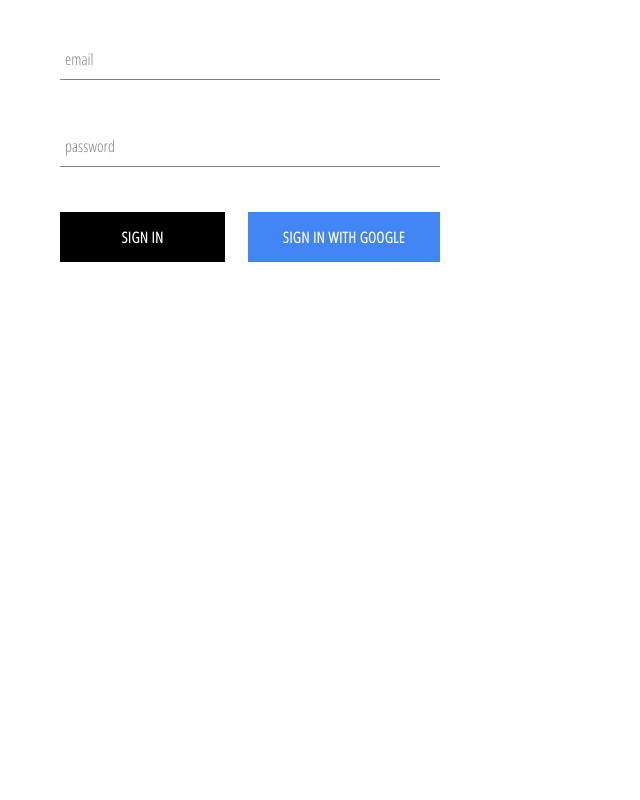
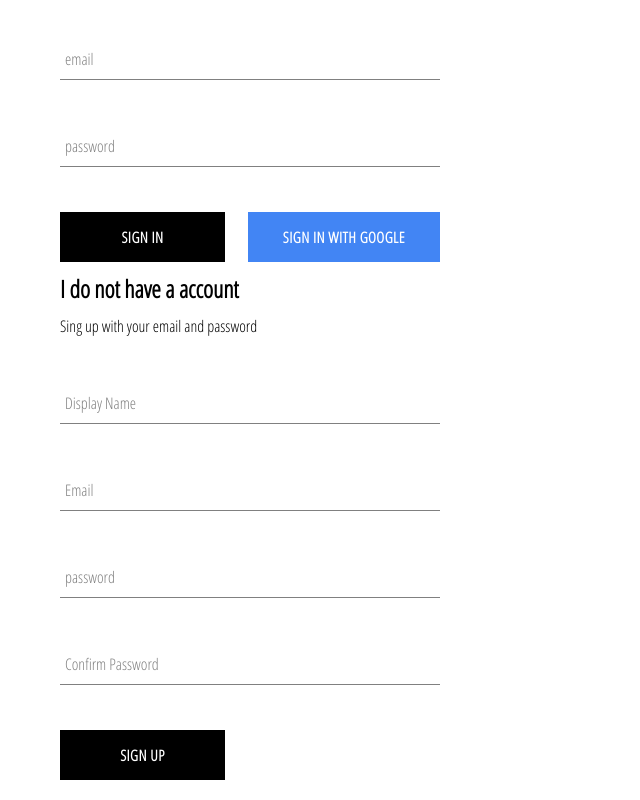
Before and after one commit to drwillems/ecommerce-store, a React (Create React App) app: page /signin in a window 1280 px wide. Shown: the part 217-1017 px from the top of the page, without its empty margins (0-640 px from the left). Before the commit the page ends 800 px from the top, so only its background shows below. Built offline with nearby package versions, Linux system fonts and the light colour scheme; no server answers.

Commit message:
sign in signup

```diff
--- a/src/App.js
+++ b/src/App.js
@@ -11,6 +11,8 @@
   constructor(props) {
     super(props);
 
+
+    //setting the current user to null as default before loadin state
     this.state = {
       currentUser : null
     }
@@ -22,11 +24,38 @@
   // after this you will receive an object back from firebase contain a lot more details about the user.
   //reason why this is in the app is because it can always be used. state trickles down to lower components
   componentDidMount() {
-    this.unsubscribeFromAuth = auth.onAuthStateChanged(async user => {
-      createUserProfileDocument(user);
+
+    //Get the currently signed-in user The recommended way to get the current user is by setting an observer on the Auth object:
+    // firebase.auth().onAuthStateChanged(function(user) {
+    // if (user) {
+    // User is signed in.
+    //   } else {
+    // No user is signed in.
+    //   }
+    //  }); //
+
+    this.unsubscribeFromAuth = auth.onAuthStateChanged(async userAuth => {
+      if (userAuth) {
+        const userRef = await createUserProfileDocument(userAuth);
+
+    //You can listen to a document with the onSnapshot() method. An initial call using the callback you provide creates a document snapshot immediately with the
+     // current contents of the single document. Then, each time the contents change, another call updates the document snapshot.
+        userRef.onSnapshot(snapShot => {
+          this.setState({
+            currentUser: {
+              id: snapShot.id,
+              ...snapShot.data()
+            }
+          });
+        });
+
+
+      }
+      this.setState({currentUser:userAuth});
     });
   }
-
+  //This method is called when a component is being removed from the DOM.
+  //this.unsubscribeFromAuth has been declared before but we are removing it here
   componentWillUnmount() {
     this.unsubscribeFromAuth();
   }
--- /dev/null
+++ b/src/components/sing-up/sing-up.component.jsx
@@ -0,0 +1,102 @@
+import React from 'react';
+import FormInput from '../form-input/form-input.component';
+import CustomButton from '../custom-button/custom-button.component';
+import {auth, createUserProfileDocument} from '../../firebase/firebase.utils';
+import './sing-up.styles.scss';
+
+class SignUp extends React.Component {
+    constructor(props) {
+        super(props);
+
+        this.state = {
+            displayName: '',
+            email: '',
+            password: '',
+            confirmPassword: ''
+
+        }
+    }
+
+    handleSubmit = async event => {
+        event.preventDefault();
+
+        const {displayName, email, password, confirmPassword} = this.state;
+
+        if(password !== confirmPassword) {
+            alert("password dont match")
+            return;
+        }
+
+        try {
+            const {user} = await auth.createUserWithEmailAndPassword(email, password)
+
+         await   createUserProfileDocument(user,{ displayName});
+
+         this.state({
+            displayName: '',
+            email: '',
+            password: '',
+            confirmPassword: ''
+
+        });
+
+        } catch (error) {
+            console.log(error);
+        }
+
+    };
+
+    handleChange = event => {
+        const {name, value} = event.target;
+
+        this.setState ({[name]: value});
+    };
+
+
+    render() {
+        const {displayName, email, password, confirmPassword} = this.state;
+        return(
+            <div className='sign-up'>
+                <h2 className='title'>I do not have a account</h2>
+                <span>Sing up with your email and password</span>
+                <form className='sign-up-form' onSubmit={this.handleSubmit}>
+                    <FormInput
+                        type='text'
+                        name='displayName'
+                        value={displayName}
+                        onChange={this.handleChange}
+                        label='Display Name'
+                        required
+                    />
+                    <FormInput
+                        type='email'
+                        name='  email'
+                        value={email}
+                        onChange={this.handleChange}
+                        label='Email'
+                        required
+                    />
+                    <FormInput
+                        type='password'
+                        name='password'
+                        value={password}
+                        onChange={this.handleChange}
+                        label='password'
+                        required
+                    />
+                    <FormInput
+                        type='password'
+                        name='confirmPassword'
+                        value={confirmPassword}
+                        onChange={this.handleChange}
+                        label='Confirm Password'
+                        required
+                    />
+                    <CustomButton type='submit'> SIGN UP</CustomButton>
+                </form>
+            </div>
+        )
+    }
+}
+
+export default SignUp;
--- /dev/null
+++ b/src/components/sing-up/sing-up.styles.scss
@@ -0,0 +1,9 @@
+.sign-up {
+    display: flex;
+    flex-direction: column;
+    width: 380px;
+
+    .title {
+        margin: 10px 0;
+    }
+}
--- a/src/firebase/firebase.utils.js
+++ b/src/firebase/firebase.utils.js
@@ -23,6 +23,7 @@
     const snapShot = await userRef.get();
 
     //if exists is false from thhe object that you receive back from firebase
+
     if(!snapShot.exists) {
         const {displayName, email} = userAuth;
         const createdAt = new Date();
--- a/src/pages/sing-in-and-sing-up/sing-in-and-sing-up.component.jsx
+++ b/src/pages/sing-in-and-sing-up/sing-in-and-sing-up.component.jsx
@@ -1,10 +1,12 @@
 import React from 'react';
 import './sing-in-and-sing-up.styles.scss';
 import SignIn from '../../components/sign-in/sign-in.component';
+import SignUp from '../../components/sing-up/sing-up.component'
 
 const SingInAndSignUpPage = () => (
     <div className='sing-in-and-sing-up'>
     <SignIn />
+    <SignUp />
     </div>
 
 );
--- a/src/pages/sing-in-and-sing-up/sing-in-and-sing-up.styles.scss
+++ b/src/pages/sing-in-and-sing-up/sing-in-and-sing-up.styles.scss
@@ -0,0 +1,6 @@
+.sign-in-and-sing-up {
+    width: 850px;
+    display: flex;
+    justify-content: space-between;
+    margin: 30px auto;
+}
```
